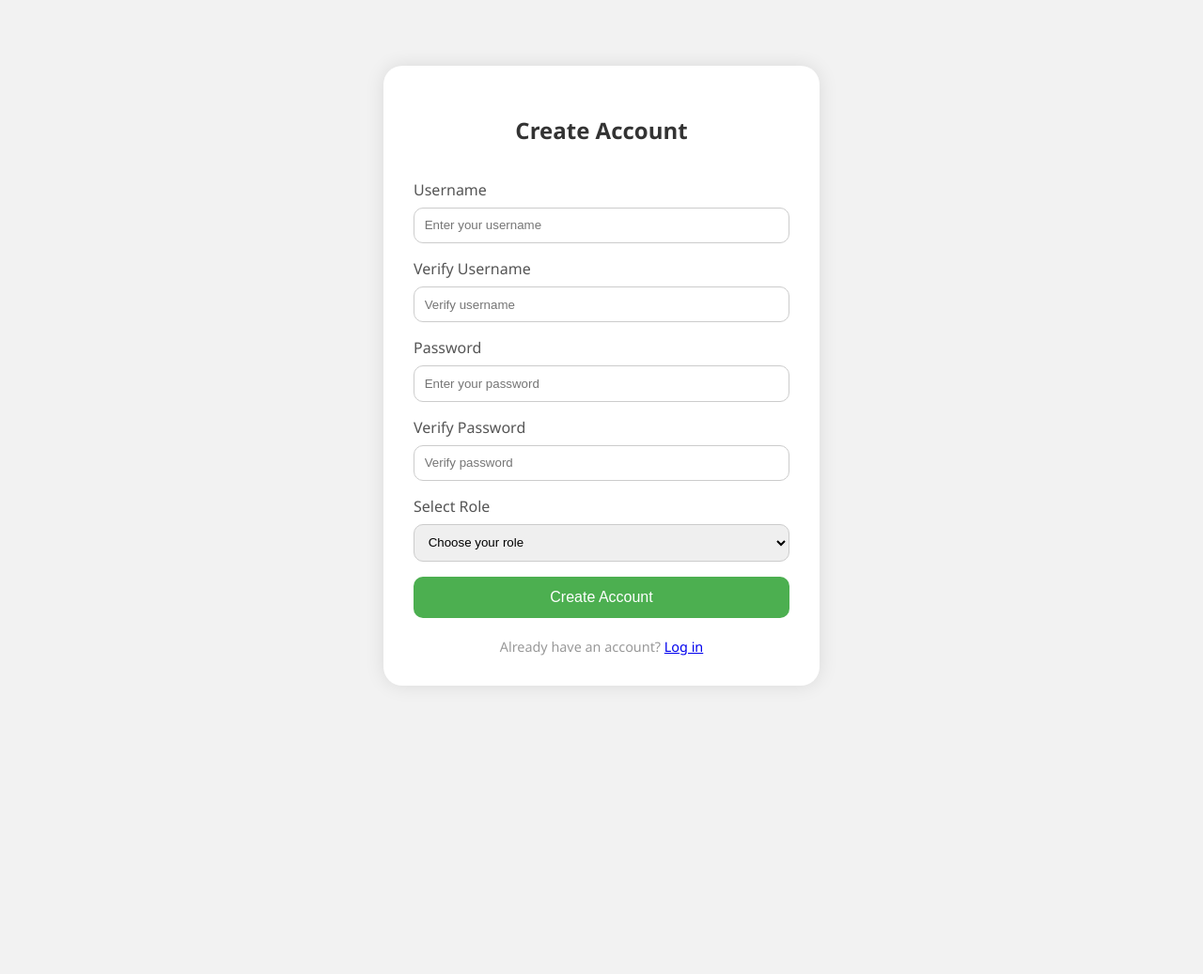
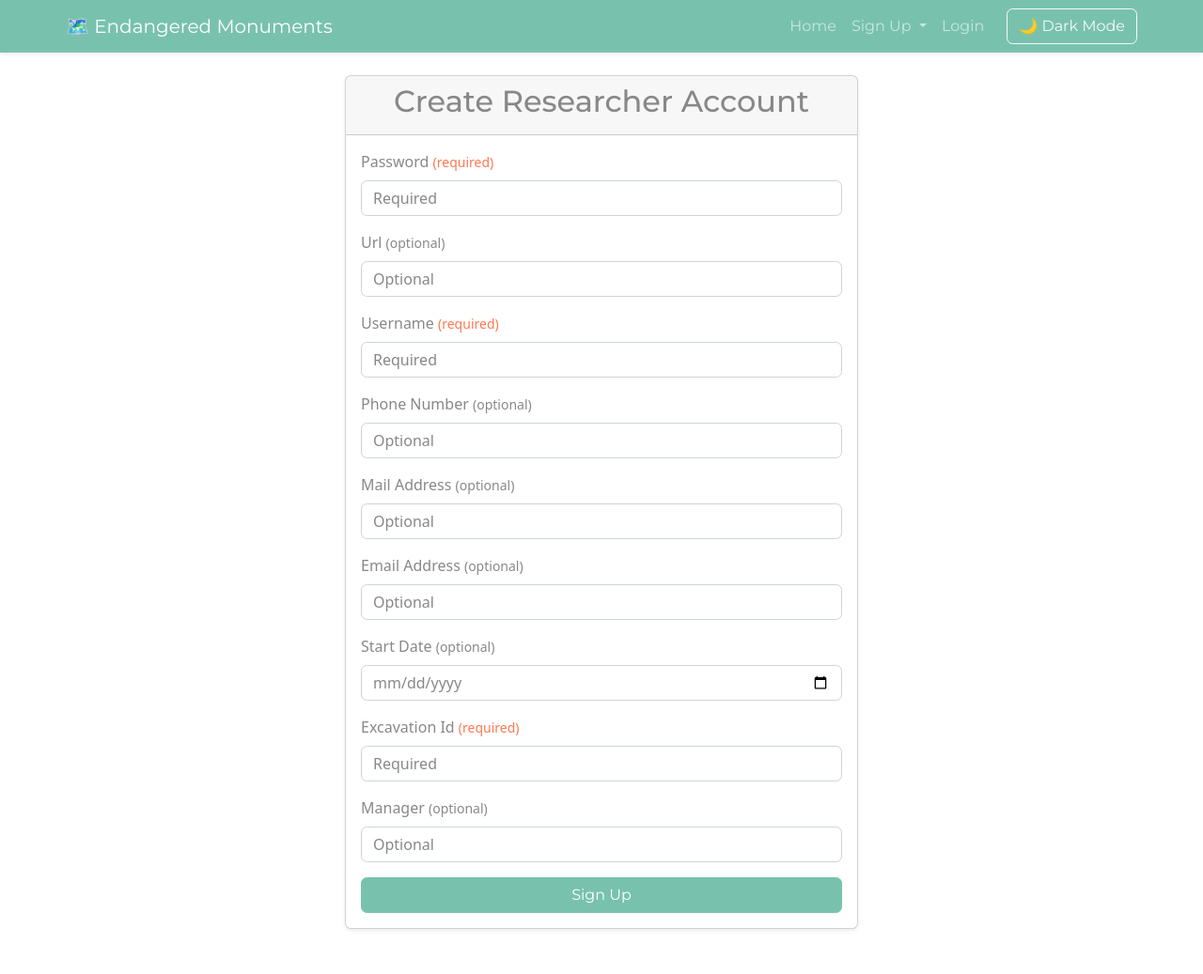
Before and after one commit to omerahmed05/endangered-monuments, a Flask app: page /signup/researcher in a window 1280 px wide. Shown: the whole page at 94% size. Before the commit the page ends 730 px from the top, so only its background shows below. Run offline with Flask 3, Linux system fonts and the light colour scheme; some libraries are stand-ins or nearby versions.

Commit message:
Added admin and manager views, added edit researcher page, added change password page, added edit researcher functionality

```diff
--- a/login.JSON
+++ b/login.JSON
@@ -1,26 +1,25 @@
 {
     "RESEARCHER": [
-      {"name":"RESEARCHER_ID","type":"number","required":true,"isPrimaryKey":true},
-      {"name":"PASSWORD","type":"text","required":true},
-      {"name":"URL","type":"text","required":true},
-      {"name":"USERNAME","type":"text","required":true},
-      {"name":"PHONE_NUMBER","type":"text","required":true},
-      {"name":"MAIL_ADDRESS","type":"text","required":true},
-      {"name":"EMAIL_ADDRESS","type":"text","required":true},
-      {"name":"START_DATE","type":"date","required":true},
-      {"name":"EXCAVATION_ID","type":"number","required":true,"isForeignKey":true},
-      {"name":"MANAGER","type":"number","required":true,"isForeignKey":true},
-      {"name":"CONTRIBUTOR","type":"text","required":true}
+      {"name":"RESEARCHER_ID","type":"number","required":false,"isPrimaryKey":true, "display": false},
+      {"name":"PASSWORD","type":"text","required":true, "display" :true},
+      {"name":"URL","type":"text","required":false, "display" :true},
+      {"name":"USERNAME","type":"text","required":true, "display" :true},
+      {"name":"PHONE_NUMBER","type":"text","required":false, "display" :true},
+      {"name":"MAIL_ADDRESS","type":"text","required":false, "display" :true},
+      {"name":"EMAIL_ADDRESS","type":"text","required":false, "display" :true},
+      {"name":"START_DATE","type":"date","required":false, "display" :true},
+      {"name":"EXCAVATION_ID","type":"number","required":true,"isForeignKey":true, "display" :true},
+      {"name":"MANAGER","type":"number","required":false,"isForeignKey":true, "display" :true}
     ],
     "ARCHAEOLOGIST": [
-      {"name":"ARCHAEOLOGIST_ID","type":"number","required":false,"isPrimaryKey":true},
-      {"name":"PASSWORD","type":"text","required":true},
-      {"name":"EXCAVATION_ID","type":"number","required":true,"isForeignKey":true},
-      {"name":"USERNAME","type":"text","required":true},
-      {"name":"EMAIL_ADDRESS","type":"text","required":true},
-      {"name":"MAIL_ADDRESS","type":"text","required":false},
-      {"name":"PHONE_NUMBER","type":"text","required":false},
-      {"name":"START_DATE","type":"date","required":true}
+      {"name":"ARCHAEOLOGIST_ID","type":"number","required":false,"isPrimaryKey":true, "display" :false},
+      {"name":"PASSWORD","type":"text","required":true, "display" :true},
+      {"name":"EXCAVATION_ID","type":"number","required":false,"isForeignKey":true, "display" :true},
+      {"name":"USERNAME","type":"text","required":true, "display" :true},
+      {"name":"EMAIL_ADDRESS","type":"text","required":false, "display" :true},
+      {"name":"MAIL_ADDRESS","type":"text","required":false, "display" :true},
+      {"name":"PHONE_NUMBER","type":"text","required":false, "display" :true},
+      {"name":"START_DATE","type":"date","required":true, "display" :true}
     ]
 
   }
--- a/templates/base.html
+++ b/templates/base.html
@@ -6,8 +6,8 @@
 
   <!-- Bootstrap CSS -->
   <link
-    href="https://cdn.jsdelivr.net/npm/bootstrap@5.3.0/dist/css/bootstrap.min.css"
-    rel="stylesheet"
+  href="https://cdn.jsdelivr.net/npm/bootswatch@5.3.0/dist/minty/bootstrap.min.css"
+  rel="stylesheet"
   >
 
   <!-- Dark Mode Styles -->
@@ -58,17 +58,94 @@
     <nav class="container navbar navbar-expand-lg navbar-dark">
       <a class="navbar-brand" href="{{ url_for('index') }}">🗺️ Endangered Monuments</a>
       <div class="collapse navbar-collapse">
-        <ul class="navbar-nav ms-auto">
-          <li class="nav-item"><a class="nav-link" href="{{ url_for('index') }}">Home</a></li>
-          <li class="nav-item"><a class="nav-link" href="{{ url_for('signup', role='researcher') }}">Sign Up (Researcher)</a></li>
-          <li class="nav-item"><a class="nav-link" href="{{ url_for('signup', role='archaeologist') }}">Sign Up (Archaeologist)</a></li>
-          <li class="nav-item"><a class="nav-link" href="{{ url_for('login') }}">Login</a></li>
-          {% if session.get('user_id') %}
-            <li class="nav-item"><a class="nav-link" href="{{ url_for('change_password') }}">Change Password</a></li>
-            <li class="nav-item"><a class="nav-link" href="{{ url_for('logout') }}">Logout</a></li>
+        <ul class="navbar-nav ms-auto align-items-center">
+
+          <!-- Home always visible -->
+          <li class="nav-item">
+            <a class="nav-link" href="{{ url_for('index') }}">Home</a>
+          </li>
+
+          {% if not session.get('user_id') %}
+            <!-- Sign Up dropdown for guests -->
+            <li class="nav-item dropdown">
+              <a
+                class="nav-link dropdown-toggle"
+                href="#"
+                id="signupDropdown"
+                role="button"
+                data-bs-toggle="dropdown"
+                aria-expanded="false"
+              >
+                Sign Up
+              </a>
+              <ul class="dropdown-menu dropdown-menu-end" aria-labelledby="signupDropdown">
+                <li>
+                  <a class="dropdown-item" href="{{ url_for('signup', role='researcher') }}">
+                    Researcher
+                  </a>
+                </li>
+                <li>
+                  <a class="dropdown-item" href="{{ url_for('signup', role='archaeologist') }}">
+                    Archaeologist
+                  </a>
+                </li>
+              </ul>
+            </li>
+
+            <!-- Login link -->
+            <li class="nav-item">
+              <a class="nav-link" href="{{ url_for('login') }}">Login</a>
+            </li>
+
+          {% else %}
+            <!-- Archaelogist (Admin) view -->
+            {% if session.get('role') == 'archaeologist' %}
+            <!-- Create Admin tab -->
+            <li class="nav-item">
+              <a class="nav-link" href="{{ url_for('create_admin') }}">
+                Create Admin
+              </a>
+            </li>
+            <!-- Manager View tab -->
+            <li class="nav-item">
+              <a class="nav-link" href="{{ url_for('manager_view') }}">
+                Manager View
+              </a>
+            </li>
+            {% endif %}
+            <!-- Account dropdown for logged-in users -->
+            <li class="nav-item dropdown">
+              <a
+                class="nav-link dropdown-toggle"
+                href="#"
+                id="accountDropdown"
+                role="button"
+                data-bs-toggle="dropdown"
+                aria-expanded="false"
+              >
+                Account
+              </a>
+              <ul class="dropdown-menu dropdown-menu-end" aria-labelledby="accountDropdown">
+                <li>
+                  <a class="dropdown-item" href="{{ url_for('change_password') }}">
+                    🔒 Change Password
+                  </a>
+                </li>
+                <li><hr class="dropdown-divider"></li>
+                <li>
+                  <a class="dropdown-item text-danger" href="{{ url_for('logout') }}">
+                    🔓 Logout
+                  </a>
+                </li>
+              </ul>
+            </li>
           {% endif %}
-          <li class="nav-item">
-            <button id="themeToggle" class="btn btn-sm btn-outline-light ms-3">🌙 Dark Mode</button>
+
+          <!-- Dark Mode toggle -->
+          <li class="nav-item ms-3">
+            <button class="btn btn-outline-light" id="themeToggle">
+              🌙 Dark Mode
+            </button>
           </li>
         </ul>
       </div>
--- a/templates/signup.html
+++ b/templates/signup.html
@@ -1,95 +1,42 @@
-
-  <style>
-    body {
-      font-family: "Segoe UI", Tahoma, Geneva, Verdana, sans-serif;
-      background-color: #f2f2f2;
-      display: flex;
-      justify-content: center;
-      align-items: center;
-      height: 100vh;
-      margin: 0;
-    }
-
-    .signup-container {
-      background-color: #fff;
-      padding: 2em;
-      border-radius: 20px;
-      box-shadow: 0 0 20px rgba(0,0,0,0.1);
-      width: 100%;
-      max-width: 400px;
-    }
-
-    h2 {
-      text-align: center;
-      margin-bottom: 1.5em;
-      color: #333;
-    }
-
-    label {
-      display: block;
-      margin-bottom: 0.5em;
-      color: #555;
-    }
-
-    input[type="text"],
-    input[type="password"],
-    select {
-      width: 100%;
-      padding: 0.8em;
-      margin-bottom: 1.2em;
-      border: 1px solid #ccc;
-      border-radius: 10px;
-      box-sizing: border-box;
-    }
-
-    button {
-      width: 100%;
-      padding: 0.8em;
-      background-color: #4CAF50;
-      color: white;
-      border: none;
-      border-radius: 10px;
-      font-size: 1em;
-      cursor: pointer;
-    }
-
-    button:hover {
-      background-color: #45a049;
-    }
-
-    .footer {
-      text-align: center;
-      margin-top: 1.5em;
-      font-size: 0.9em;
-      color: #999;
-    }
-  </style>
-
-  <div class="signup-container">
-    <h2>Create Account</h2>
-    <form method="post">
-      <label for="username">Username</label>
-      <input type="text" id="username" name="USERNAME" placeholder="Enter your username" required>
-
-      <label for="username_verify">Verify Username</label>
-      <input type="text" id="username_verify" name="USERNAME_VERIFY" placeholder="Verify username" required>
-
-      <label for="password">Password</label>
-      <input type="password" id="password" name="PASSWORD" placeholder="Enter your password" required>
-
-      <label for="password_verify">Verify Password</label>
-      <input type="password" id="password_verify" name="PASSWORD_VERIFY" placeholder="Verify password" required>
-
-      <label for="role">Select Role</label>
-      <select id="role" name="ROLE" required>
-        <option value="">Choose your role</option>
-        <option value="archaeologist">Archaeologist</option>
-        <option value="researcher">Researcher</option>
-      </select>
-
-      <button type="submit">Create Account</button>
-    </form>
-    <div class="footer">
-       Already have an account? <a href="{{ url_for('login') }}">Log in</a>
+{% extends "base.html" %}
+{% block content %}
+  <div class="row justify-content-center">
+    <div class="col-md-6">
+      <div class="card shadow-sm mb-5">
+        <div class="card-header text-center">
+          <h2>Create {{ role.title() }} Account</h2>
+        </div>
+        <div class="card-body">
+          <form method="post" novalidate>
+            {% for field in fields %}
+              {# only render if display is true #}
+              {% if field.display %}
+                <div class="mb-3">
+                  <label for="{{ field.name }}" class="form-label">
+                    {{ field.name.replace('_',' ').title() }}
+                    {% if field.required %}
+                      <small class="text-danger">(required)</small>
+                    {% else %}
+                      <small class="text-muted">(optional)</small>
+                    {% endif %}
+                  </label>
+                  <input
+                    type="{{ field.type }}"
+                    class="form-control"
+                    id="{{ field.name }}"
+                    name="{{ field.name }}"
+                    placeholder="{% if field.required %}Required{% else %}Optional{% endif %}"
+                    {% if field.required %} required {% endif %}
+                  >
+                </div>
+              {% endif %}
+            {% endfor %}
+            <button type="submit" class="btn btn-primary w-100">
+              Sign Up
+            </button>
+          </form>
+        </div>
+      </div>
     </div>
   </div>
+{% endblock %}
```
Also changed, not shown: connections.py (+157 -12 lines), templates/change_password.html (added, +83 -0 lines), templates/edit_researcher.html (added, +26 -0 lines), templates/login.html (+56 -95 lines), templates/manager_view.html (added, +29 -0 lines).
